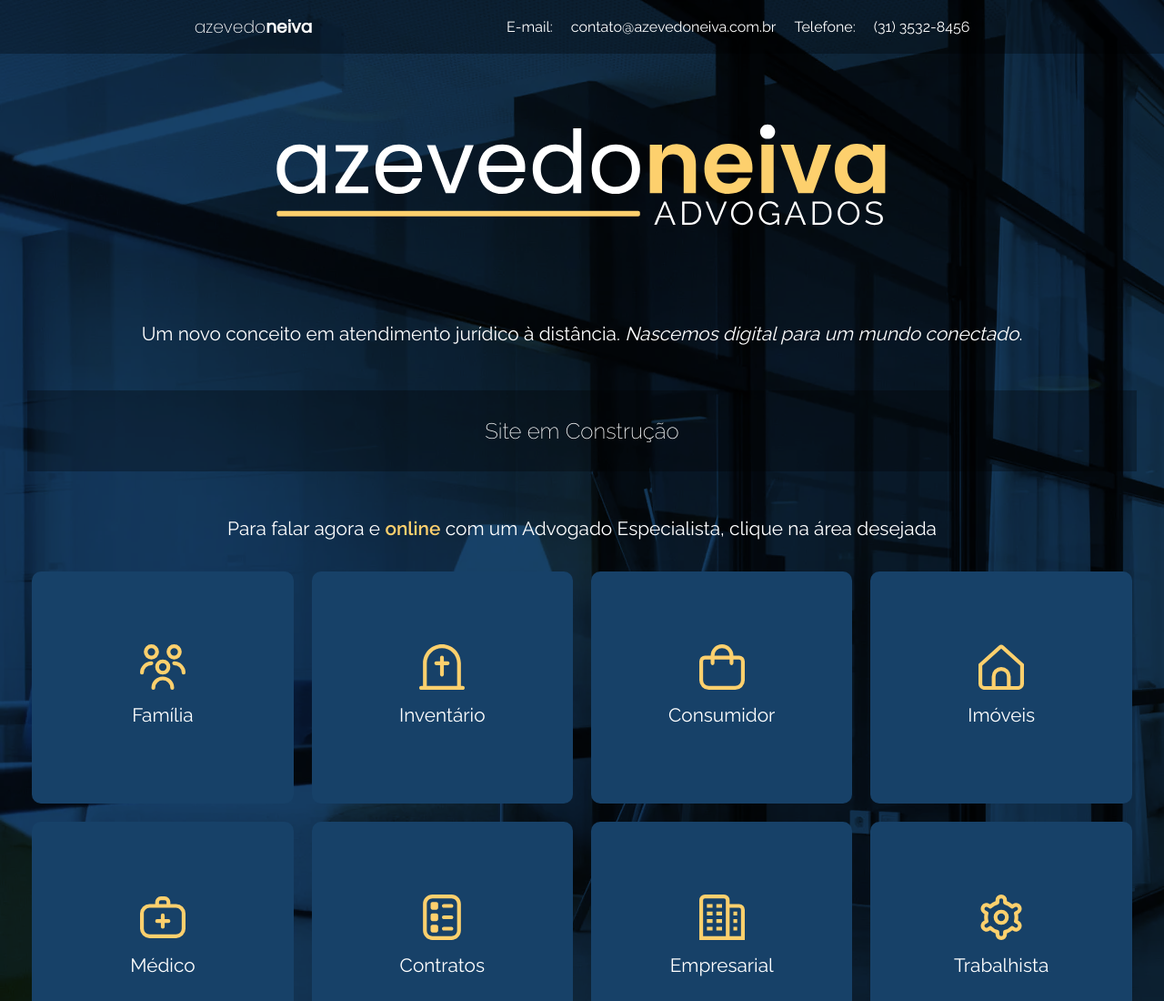
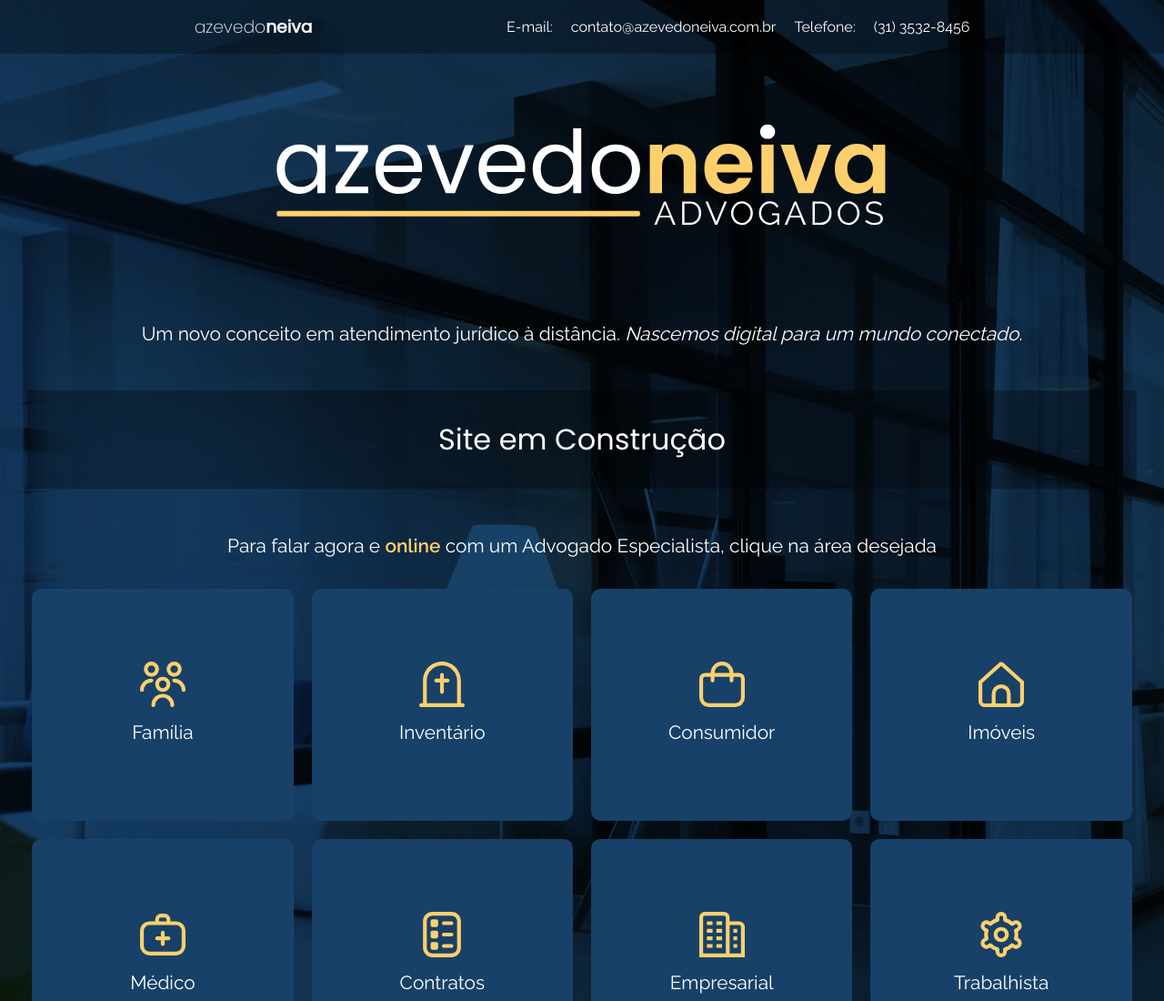
Before and after one commit to juninhoneiva/lp_an, a plain HTML site: page index.html in a window 1280 px wide. Shown: the top 1100 px of the page at 91% size. Drawn offline with Linux system fonts and the light colour scheme.

Commit message:
pequenas alterações de layout

```diff
--- a/assets/css/style.css
+++ b/assets/css/style.css
@@ -62,7 +62,12 @@ a {
   background-color: rgba(0, 0, 0, 0.3);
   width: 100%;
   text-align: center;
-  font-weight: 200;
+}
+
+.corpo h1 {
+  font-weight: 400;
+  font-size: 2rem;
+  font-family: "Poppins", sans-serif;
 }
 
 .corpo p {
@@ -136,7 +141,7 @@ a {
 
 .texto-alt:hover {
   opacity: 100%;
-  transition: 1.5s ease-in;
+  transition: 1s ease-in;
 }
 
 .area p {
```
